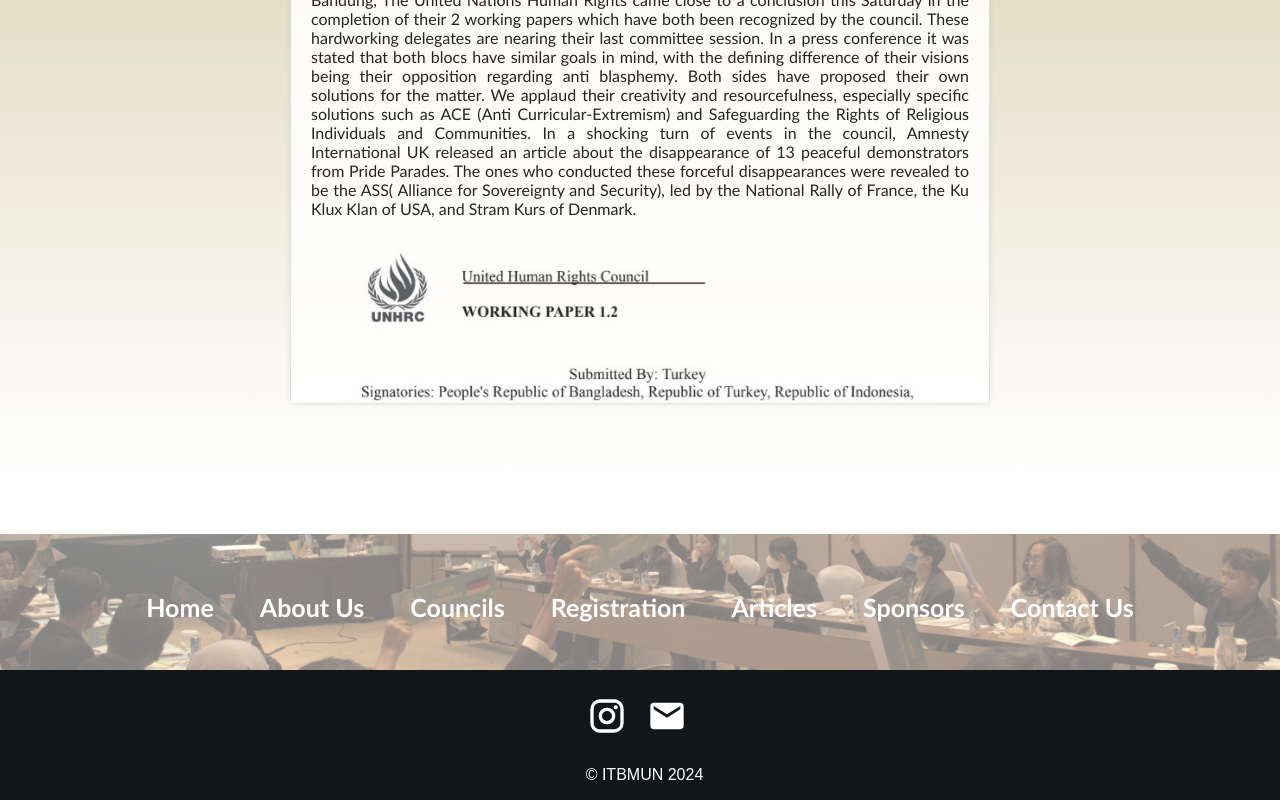
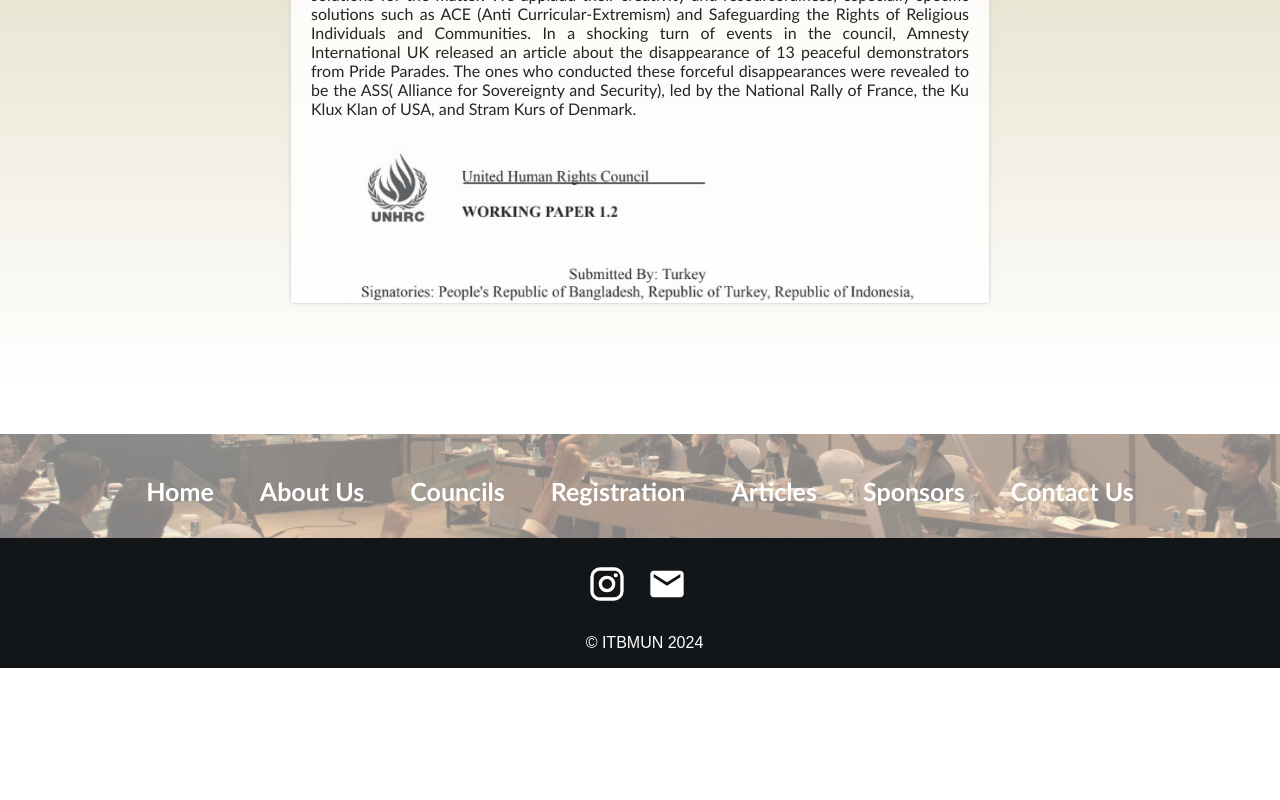
Before and after one commit to wigaandini/ITBMUN-2024-Website, a React (Create React App) app in the folder itbmun-2024-web/: page /articles in a window 1280 px wide. Shown: the part 3376-4176 px from the top of the page. After the commit the page ends 4044 px from the top, so only its background shows below. Built offline with nearby package versions, Linux system fonts and the light colour scheme.

Commit message:
fixing regis

```diff
--- a/itbmun-2024-web/src/styles/articles.css
+++ b/itbmun-2024-web/src/styles/articles.css
@@ -14,8 +14,8 @@
   align-items: center;
   font-family: "Gill Sans", "Gill Sans MT", Calibri, "Trebuchet MS", sans-serif;
   flex-direction: column;
-  margin-top: 200px;
   margin-bottom: 50px;
+  margin-top: 100px;
 }
 
 .article-list-child {
--- a/itbmun-2024-web/src/styles/contact.css
+++ b/itbmun-2024-web/src/styles/contact.css
@@ -11,7 +11,7 @@
     white
   );
   font-family: "Gill Sans", "Gill Sans MT", Calibri, "Trebuchet MS", sans-serif;
-  padding-top: 5%;
+  /* padding-top: 5%; */
   position: relative;
   align-items: center;
 }
--- a/itbmun-2024-web/src/styles/registration.css
+++ b/itbmun-2024-web/src/styles/registration.css
@@ -16,7 +16,7 @@
 }
 
 .GuideBook {
-  margin-top: 700px;
+  margin-top: 300px;
   background-color: #ffffff;
   opacity: 0.9;
   flex: 1;
@@ -95,7 +95,7 @@
   background-color: linear-gradient(to bottom, white, #cfd7ed, #fcfcfc);
   width: auto;
   text-align: center;
-  margin-bottom: 600px;
+  margin-bottom: 400px;
 }
 
 .registrationContent {
--- a/itbmun-2024-web/src/styles/secfooter.css
+++ b/itbmun-2024-web/src/styles/secfooter.css
@@ -1,6 +1,6 @@
 .SecFooter {
   width: 100%;
-  height: 17vh;
+  height: 13vh;
   display: flex;
   justify-content: center;
   align-items: left;
--- a/itbmun-2024-web/src/styles/sponsor.css
+++ b/itbmun-2024-web/src/styles/sponsor.css
@@ -17,7 +17,7 @@
 
 .Sponsor h1 {
   font-size: 50px;
-  padding-top: 150px;
+  padding-top: 50px;
   font-weight: 700;
   margin-bottom: 50px;
 }
```
Also changed, not shown: itbmun-2024-web/src/styles/notfound.css (+5 -6 lines). Lines whose indentation alone changed are shown as unchanged.
